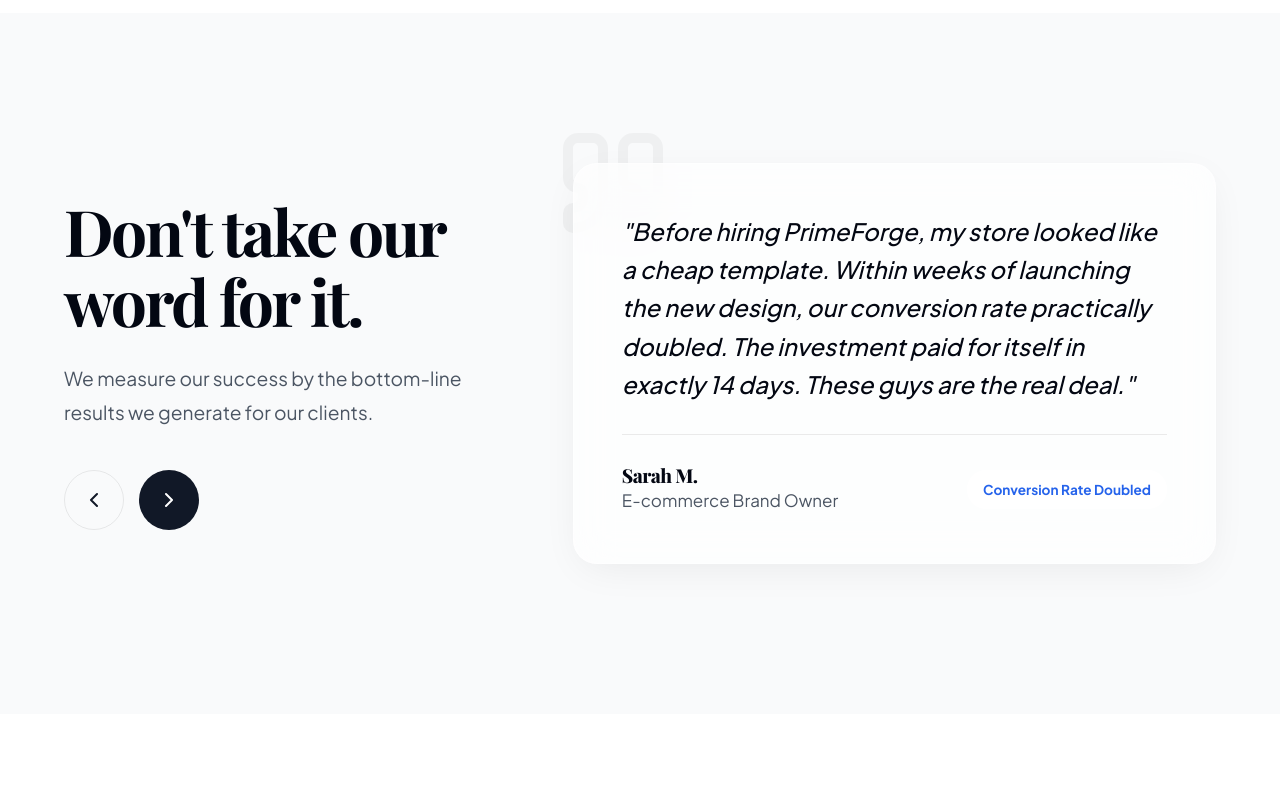
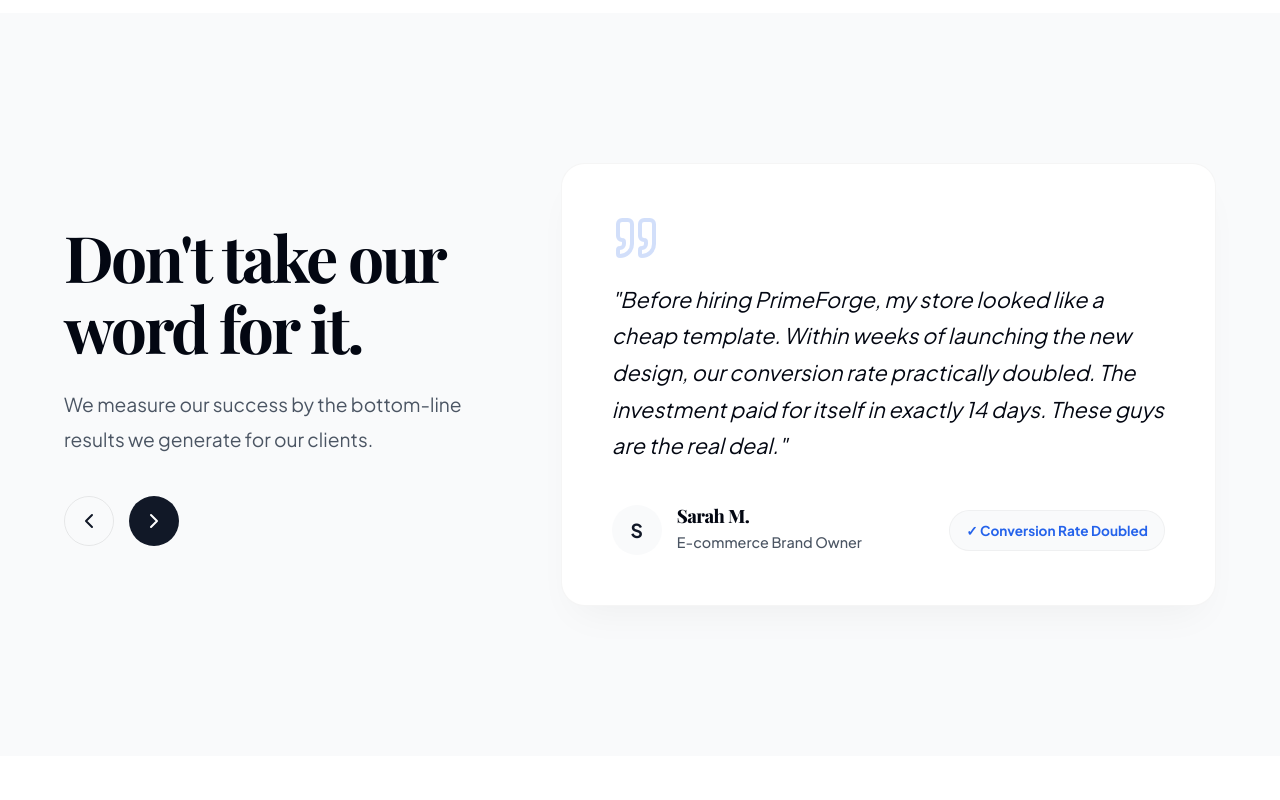
Before and after one commit to kartikbuilds806/MY-BUSINESS-PORTFOLIO, a React (Vite) app: page / in a window 1280 px wide. Shown: the part 6100-6900 px from the top of the page. Built offline with nearby package versions, Linux system fonts and the light colour scheme; a web font is replaced by a local one.

Commit message:
Optimize layout for mobile, clean card layouts and sliders

```diff
--- a/src/components/NicheSections.jsx
+++ b/src/components/NicheSections.jsx
@@ -75,7 +75,7 @@
         <p className="section-subtitle">Real examples showing exactly what you'll get based on your business type.</p>
       </motion.div>
 
-      <div className="grid grid-cols-3">
+      <div className="grid grid-cols-3 carousel-mobile">
         {niches.map((niche, index) => (
           <motion.div
             key={niche.title}
--- a/src/components/Testimonials.jsx
+++ b/src/components/Testimonials.jsx
@@ -1,6 +1,11 @@
 import React, { useState } from 'react';
 import { motion, AnimatePresence } from 'framer-motion';
 import { ChevronLeft, ChevronRight, Quote } from 'lucide-react';
+
+const swipeConfidenceThreshold = 10000;
+const swipePower = (offset, velocity) => {
+  return Math.abs(offset) * velocity;
+};
 
 const testimonials = [
   {
@@ -35,7 +40,7 @@
   return (
     <section className="section" style={{ background: 'var(--bg-secondary)', padding: '150px 0' }}>
       <div className="container">
-        <div className="testimonials-layout">
+        <div className="responsive-grid-2 weighted-right">
 
           <motion.div
             initial={{ opacity: 0, x: -30 }}
@@ -51,45 +56,75 @@
             <div style={{ display: 'flex', gap: '15px' }}>
               <button
                 onClick={prev}
-                style={{ width: '60px', height: '60px', borderRadius: '50%', border: '1px solid var(--border-color)', display: 'flex', alignItems: 'center', justifyContent: 'center', transition: 'all 0.3s' }}
+                style={{ width: '50px', height: '50px', borderRadius: '50%', border: '1px solid var(--border-color)', display: 'flex', alignItems: 'center', justifyContent: 'center', transition: 'all 0.3s' }}
                 className="btn-outline"
+                aria-label="Previous testimonial"
               >
                 <ChevronLeft size={24} />
               </button>
               <button
                 onClick={next}
-                style={{ width: '60px', height: '60px', borderRadius: '50%', background: 'var(--accent-primary)', color: 'white', display: 'flex', alignItems: 'center', justifyContent: 'center', transition: 'all 0.3s' }}
+                style={{ width: '50px', height: '50px', borderRadius: '50%', background: 'var(--accent-primary)', color: 'white', display: 'flex', alignItems: 'center', justifyContent: 'center', transition: 'all 0.3s' }}
                 className="btn-primary"
+                aria-label="Next testimonial"
               >
                 <ChevronRight size={24} />
               </button>
             </div>
           </motion.div>
 
-          <div style={{ position: 'relative' }}>
-            <Quote size={120} color="var(--border-light)" style={{ position: 'absolute', top: '-40px', left: '-20px', zIndex: 0 }} />
+          {/* Testimonial Card */}
+          <div style={{ position: 'relative', width: '100%' }}>
 
             <AnimatePresence mode="wait">
               <motion.div
                 key={current}
-                initial={{ opacity: 0, scale: 0.95 }}
-                animate={{ opacity: 1, scale: 1 }}
-                exit={{ opacity: 0, scale: 0.95 }}
-                transition={{ duration: 0.4 }}
-                style={{ position: 'relative', zIndex: 1, padding: 'clamp(24px, 5vw, 48px)', borderRadius: '24px', minHeight: '320px', display: 'flex', flexDirection: 'column', justifyContent: 'space-between' }}
-                className="glass"
+                initial={{ opacity: 0, x: 50, scale: 0.98 }}
+                animate={{ opacity: 1, x: 0, scale: 1 }}
+                exit={{ opacity: 0, x: -50, scale: 0.98 }}
+                transition={{ duration: 0.4, ease: "easeOut" }}
+                drag="x"
+                dragConstraints={{ left: 0, right: 0 }}
+                dragElastic={0.2}
+                onDragEnd={(e, { offset, velocity }) => {
+                  const swipe = swipePower(offset.x, velocity.x);
+                  if (swipe < -swipeConfidenceThreshold) { next(); }
+                  else if (swipe > swipeConfidenceThreshold) { prev(); }
+                }}
+                style={{
+                  position: 'relative',
+                  zIndex: 1,
+                  padding: 'clamp(30px, 6vw, 50px)',
+                  borderRadius: '24px',
+                  minHeight: '340px',
+                  display: 'flex',
+                  flexDirection: 'column',
+                  justifyContent: 'space-between',
+                  background: 'var(--bg-main)',
+                  border: '1px solid var(--border-light)',
+                  boxShadow: '0 20px 40px -15px rgba(0,0,0,0.05)',
+                  cursor: 'grab'
+                }}
+                whileTap={{ cursor: 'grabbing' }}
               >
-                <p style={{ fontSize: 'clamp(1.1rem, 2.5vw, 1.5rem)', lineHeight: 1.6, fontWeight: 500, color: 'var(--text-primary)', fontStyle: 'italic', marginBottom: '30px' }}>
+                <Quote size={48} color="var(--accent-secondary)" style={{ opacity: 0.2, marginBottom: '20px' }} />
+
+                <p style={{ fontSize: 'clamp(1.15rem, 2.5vw, 1.35rem)', lineHeight: 1.7, color: 'var(--text-primary)', fontStyle: 'italic', marginBottom: '40px', flex: 1 }}>
                   "{testimonials[current].text}"
                 </p>
 
-                <div style={{ display: 'flex', justifyContent: 'space-between', alignItems: 'center', borderTop: '1px solid var(--border-color)', paddingTop: '30px', flexWrap: 'wrap', gap: '15px' }}>
-                  <div>
-                    <h4 style={{ fontSize: '1.2rem', fontWeight: 800, fontFamily: 'var(--font-heading)' }}>{testimonials[current].name}</h4>
-                    <p style={{ color: 'var(--text-secondary)' }}>{testimonials[current].role}</p>
+                <div style={{ display: 'flex', justifyContent: 'space-between', alignItems: 'center', flexWrap: 'wrap', gap: '15px' }}>
+                  <div style={{ display: 'flex', alignItems: 'center', gap: '15px' }}>
+                    <div style={{ width: '50px', height: '50px', borderRadius: '50%', background: 'var(--bg-secondary)', display: 'flex', alignItems: 'center', justifyContent: 'center', fontWeight: 'bold', fontSize: '1.2rem', color: 'var(--accent-primary)' }}>
+                      {testimonials[current].name.charAt(0)}
+                    </div>
+                    <div>
+                      <h4 style={{ fontSize: '1.15rem', fontWeight: 800, fontFamily: 'var(--font-heading)', color: 'var(--text-primary)', marginBottom: '4px' }}>{testimonials[current].name}</h4>
+                      <p style={{ color: 'var(--text-secondary)', fontSize: '0.9rem', fontWeight: 500 }}>{testimonials[current].role}</p>
+                    </div>
                   </div>
-                  <div style={{ background: 'var(--bg-main)', padding: '8px 16px', borderRadius: '100px', fontSize: '0.85rem', fontWeight: 700, color: 'var(--accent-secondary)' }}>
-                    {testimonials[current].result}
+                  <div style={{ background: 'var(--bg-secondary)', border: '1px solid var(--border-light)', padding: '8px 16px', borderRadius: '100px', fontSize: '0.85rem', fontWeight: 700, color: 'var(--accent-secondary)' }}>
+                    ✓ {testimonials[current].result}
                   </div>
                 </div>
               </motion.div>
--- a/src/index.css
+++ b/src/index.css
@@ -223,7 +223,8 @@
   .grid-cols-3, .grid-cols-4 { grid-template-columns: repeat(2, 1fr); }
   .section-title { font-size: 2.5rem; }
   .section { padding: 80px 0; }
-  .testimonials-layout { grid-template-columns: 1fr; gap: 40px; }
+  .responsive-grid-2 { grid-template-columns: 1fr; gap: 40px; }
+  .stats-grid { grid-template-columns: 1fr; gap: 20px; }
 }
 
 @media (max-width: 768px) {
@@ -231,12 +232,51 @@
   .section { padding: 60px 0; }
   .btn { padding: 14px 28px; }
   .section-title { font-size: 2rem; }
-  .testimonials-layout { grid-template-columns: 1fr; gap: 30px; }
+  .responsive-grid-2 { grid-template-columns: 1fr; gap: 30px; }
+  .stats-grid { grid-template-columns: 1fr; gap: 20px; }
 }
 
-.testimonials-layout {
+.responsive-grid-2 {
   display: grid;
-  grid-template-columns: minmax(0, 1fr) minmax(0, 1.5fr);
-  gap: 80px;
+  grid-template-columns: repeat(2, 1fr);
+  gap: 60px;
   align-items: center;
 }
+
+.responsive-grid-2.weighted-right {
+  grid-template-columns: minmax(0, 1fr) minmax(0, 1.5fr);
+}
+
+.responsive-grid-2.weighted-left {
+  grid-template-columns: minmax(0, 1.5fr) minmax(0, 1fr);
+}
+
+.stats-grid {
+  display: grid;
+  grid-template-columns: repeat(2, 1fr);
+  gap: 20px;
+}
+
+@media (max-width: 768px) {
+  .carousel-mobile {
+    display: flex;
+    flex-wrap: nowrap;
+    overflow-x: auto;
+    overflow-y: hidden;
+    scroll-snap-type: x mandatory;
+    padding-bottom: 20px;
+    margin: 0 -5%;
+    padding-left: 5%;
+    padding-right: 5%;
+    -webkit-overflow-scrolling: touch;
+  }
+
+  .carousel-mobile > div {
+    flex: 0 0 85%;
+    scroll-snap-align: center;
+  }
+
+  .carousel-mobile::-webkit-scrollbar {
+    display: none;
+  }
+}
--- a/src/pages/AboutPage.jsx
+++ b/src/pages/AboutPage.jsx
@@ -20,20 +20,20 @@
         </div>
 
         {/* Founder Section - Split Layout for breathing room */}
-        <div style={{ display: 'grid', gridTemplateColumns: '1fr 1.2fr', gap: '60px', alignItems: 'center', marginBottom: '100px' }} className="max-lg:grid-cols-1">
+        <div className="responsive-grid-2 weighted-left" style={{ marginBottom: '80px' }}>
 
           {/* Aesthetic visual representation */}
           <motion.div
             initial={{ opacity: 0, x: -30 }} whileInView={{ opacity: 1, x: 0 }} viewport={{ once: true }}
-            className="glass" style={{ height: '100%', minHeight: '500px', borderRadius: '32px', position: 'relative', overflow: 'hidden', display: 'flex', alignItems: 'center', justifyContent: 'center', background: 'var(--accent-primary)' }}
+            className="glass" style={{ height: '100%', minHeight: 'clamp(300px, 40vw, 450px)', borderRadius: '32px', position: 'relative', overflow: 'hidden', display: 'flex', alignItems: 'center', justifyContent: 'center', background: 'var(--accent-primary)', padding: '40px' }}
           >
              <div style={{ position: 'absolute', width: '100%', height: '100%', opacity: 0.1, backgroundImage: 'radial-gradient(circle at center, #ffffff 1px, transparent 1px)', backgroundSize: '20px 20px' }}></div>
              <div style={{ textAlign: 'center', zIndex: 1 }}>
-                <div style={{ width: '120px', height: '120px', borderRadius: '50%', background: 'rgba(255,255,255,0.1)', backdropFilter: 'blur(10px)', margin: '0 auto 20px', display: 'flex', alignItems: 'center', justifyContent: 'center', border: '1px solid rgba(255,255,255,0.2)' }}>
-                  <span style={{ fontSize: '3rem', color: '#fff', fontFamily: 'var(--font-heading)', fontWeight: '400' }}>K</span>
+                <div style={{ width: '100px', height: '100px', borderRadius: '50%', background: 'rgba(255,255,255,0.1)', backdropFilter: 'blur(10px)', margin: '0 auto 20px', display: 'flex', alignItems: 'center', justifyContent: 'center', border: '1px solid rgba(255,255,255,0.2)' }}>
+                  <img src="https://ui-avatars.com/api/?name=Kartik+Sharma&background=111827&color=fff&size=100" alt="Kartik Sharma" style={{ width: '100%', height: '100%', borderRadius: '50%' }} />
                 </div>
-                <h3 style={{ color: '#fff', fontSize: '2rem', marginBottom: '5px', fontWeight: '500' }}>Kartik Sharma</h3>
-                <p style={{ color: 'rgba(255,255,255,0.7)', fontSize: '0.9rem', letterSpacing: '0.15em', textTransform: 'uppercase', fontWeight: '600' }}>Founder & CEO</p>
+                <h3 style={{ color: '#fff', fontSize: '1.75rem', marginBottom: '5px', fontWeight: '500' }}>Kartik Sharma</h3>
+                <p style={{ color: 'rgba(255,255,255,0.7)', fontSize: '0.85rem', letterSpacing: '0.15em', textTransform: 'uppercase', fontWeight: '600' }}>Founder & CEO</p>
              </div>
           </motion.div>
 
```
Also changed, not shown: src/pages/PortfolioPage.jsx (+12 -9 lines).
